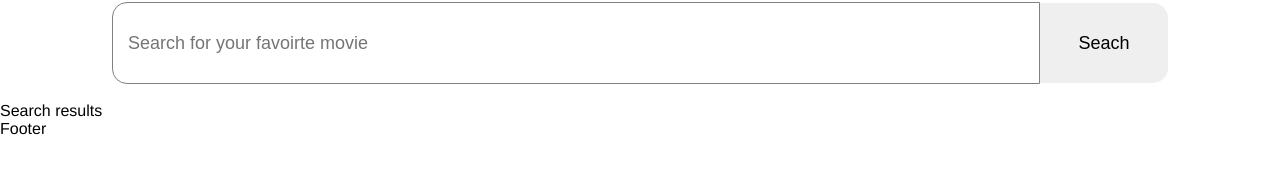
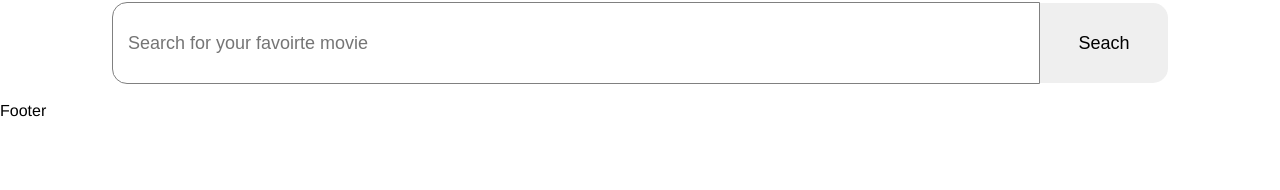
Before and after one commit to sullie-dev/milestone-2-movie-database, a Next.js app: page / in a window 1280 px wide. Shown: the part 110-300 px from the top of the page. Built offline with nearby package versions, Linux system fonts and the light colour scheme.

Commit message:
Refactor index.tsx to include type for movie props, fetch data from api, set the result to state and map through the result

```diff
--- a/pages/index.tsx
+++ b/pages/index.tsx
@@ -5,8 +5,20 @@ import styles from "../styles/Home.module.css";
 import SearchBar from "../components/SearchBar";
 import axios from "axios";
 
+interface iMovieProps {
+  Title: string;
+  Type: string;
+  Year: string;
+  imdbID: String;
+  Poster: string;
+}
+
+interface responseProps {
+  movies: Array<iMovieProps>[];
+}
+
 const Home: NextPage = () => {
-  const [response, setRessponse] = useState([]);
+  const [response, setRessponse] = useState<any>([]);
 
   async function searchFunc(searchTerm: string, event: any) {
     event.preventDefault();
@@ -14,9 +26,10 @@ const Home: NextPage = () => {
       `http://www.omdbapi.com/?apikey=a3a7a7fb&a3a7a7fb&s=${searchTerm}`,
     );
 
-    setRessponse(search.data);
+    setRessponse(search.data["Search"]);
     return setRessponse;
   }
+  console.log(response);
   return (
     <div>
       <Head>
@@ -36,7 +49,20 @@ const Home: NextPage = () => {
         <section>
           <SearchBar searchFunc={searchFunc} />
         </section>
-        <section>Search results</section>
+        <section>
+          {response.map((res: iMovieProps) => (
+            <div>
+              <h1>{res.Title}</h1>
+              <h2>{res.Year}</h2>
+              <h4> {res.Type} </h4>
+              <br />
+              <img
+                src={res.Poster}
+                alt={res.Title + " theatrical poster"}
+              ></img>
+            </div>
+          ))}
+        </section>
         <footer>Footer</footer>
       </body>
     </div>
```
